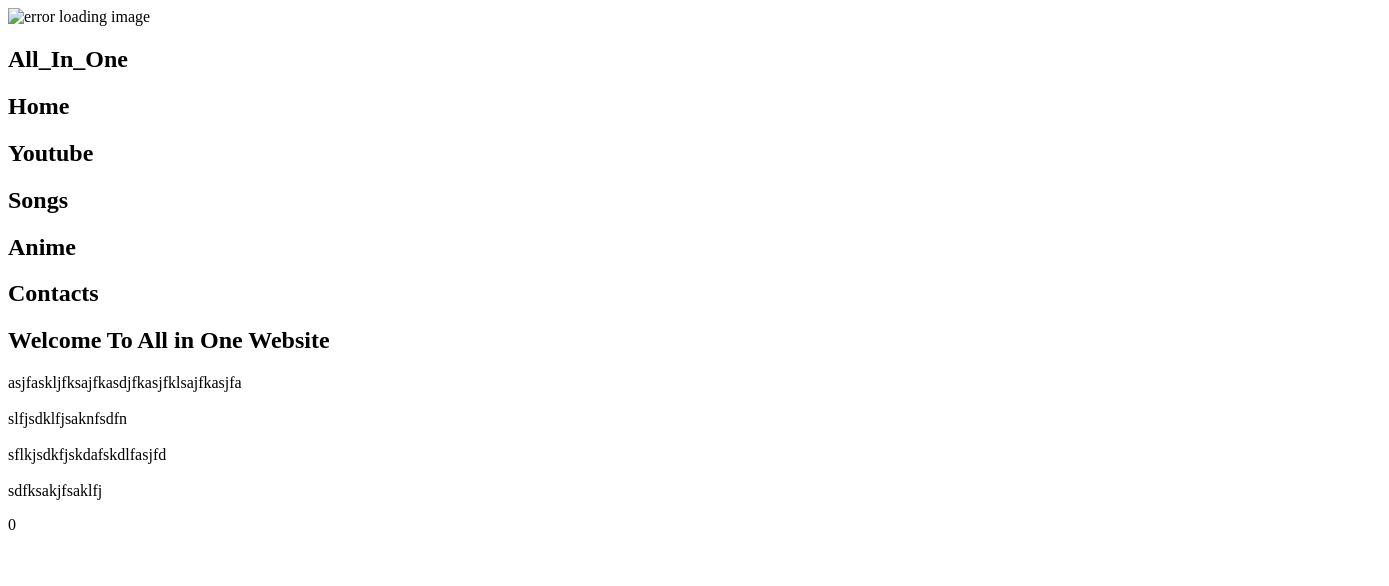
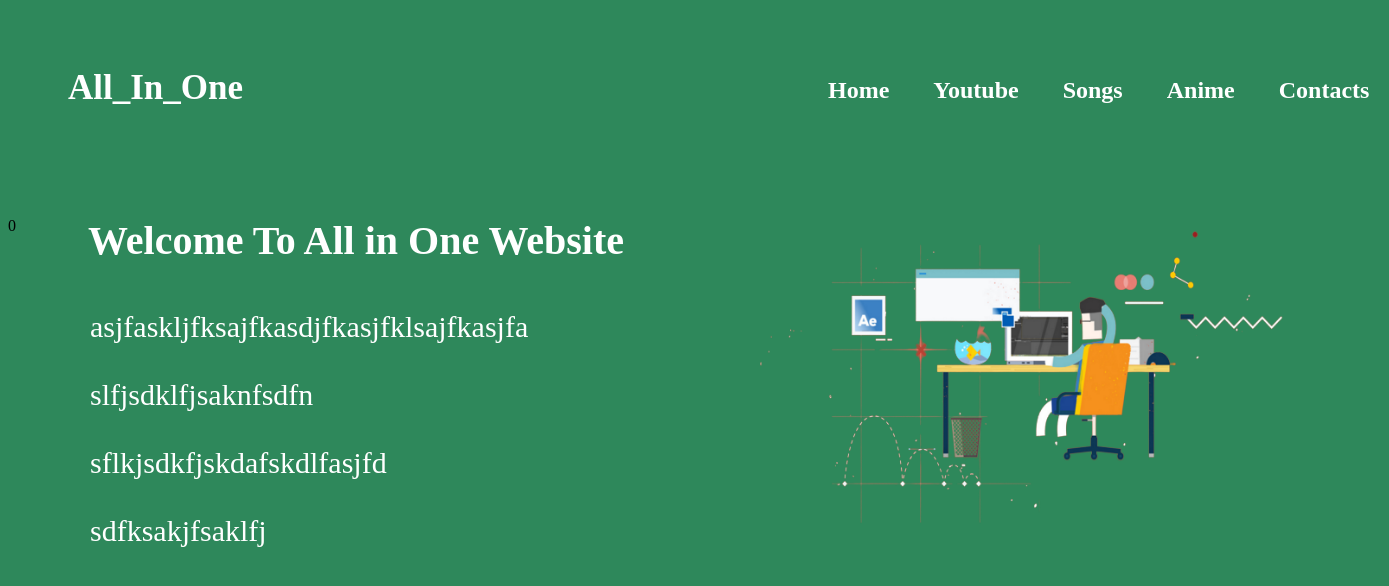
Before and after one commit to NikhilSHarma8429/project2, a plain HTML site: page index.html in a window 1280 px wide. Shown: the whole page, 1389 px wide, since content can reach past the window. Drawn offline with Linux system fonts and the light colour scheme; the site is published under a folder, as on GitHub Pages, so addresses that start at the root find nothing.

Commit message:
Add files via upload

```diff
--- a/index.html
+++ b/index.html
@@ -1,10 +1,10 @@
 <html>
     <head>
-        <link rel="stylesheet" href="/css/style.css">
+        <link rel="stylesheet" href="css/style.css">
         <title>All In One Website</title>
         <body>
             <meta name="viewport" content="width=device-width, initial-scale=1.0">
-            <img src="/css/1_4HF_xqCCxBmgXt5PprsGFg-removebg-preview.png" alt="error loading image">
+            <img src="css/1_4HF_xqCCxBmgXt5PprsGFg-removebg-preview.png" alt="error loading image">
             <title>All In One Website</title>
             <body>
                 <h2 class="name">
```
